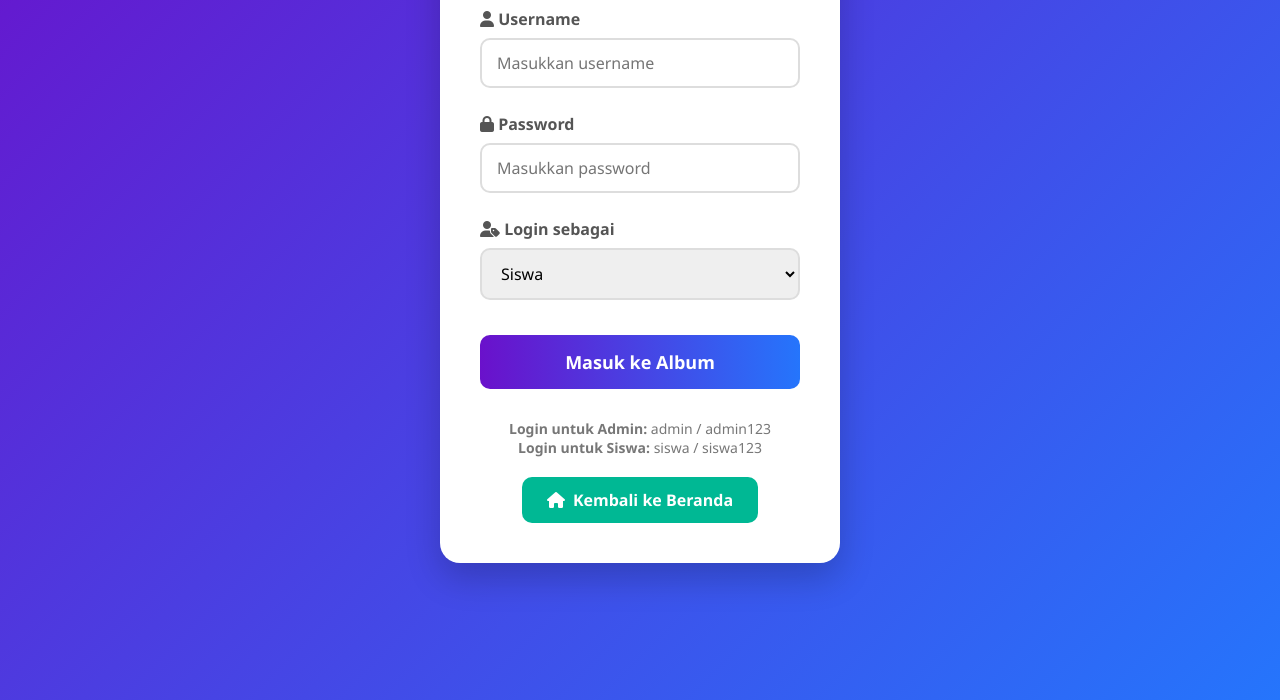
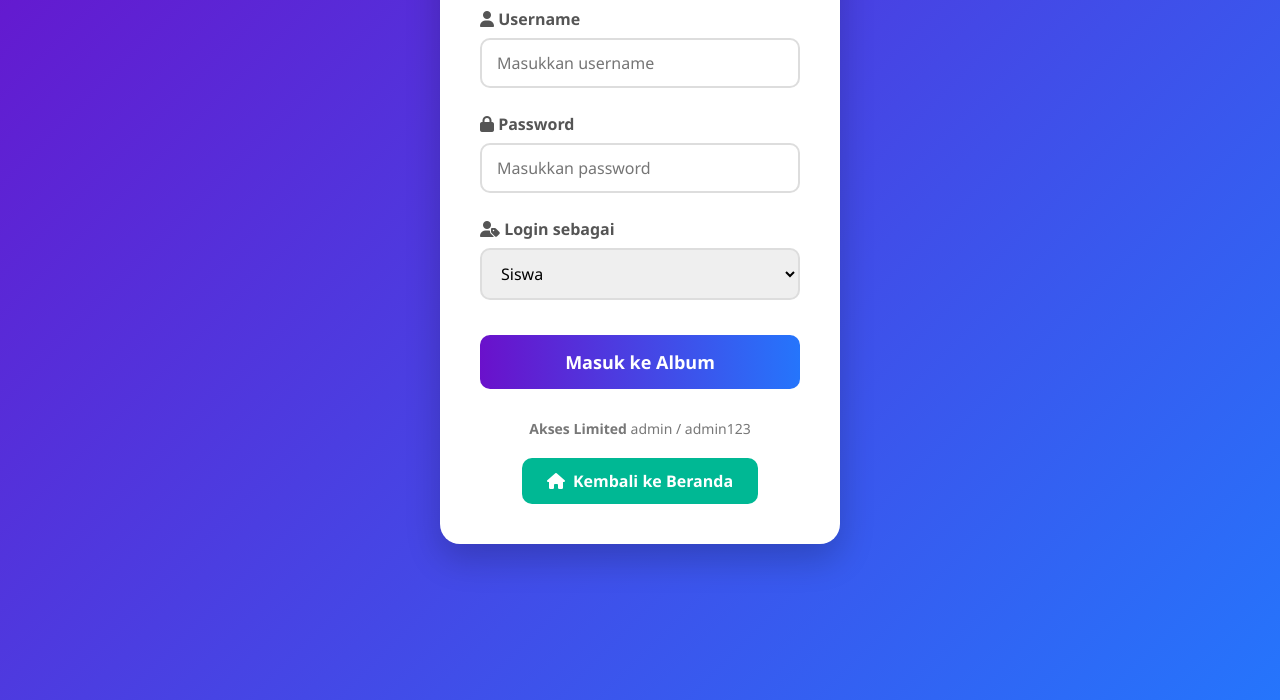
Before and after one commit to bentmodesad/build-website, a plain HTML site: page album.html in a window 1280 px wide. Shown: the part 200-900 px from the top of the page. Drawn offline with Linux system fonts and the light colour scheme.

Commit message:
Update album.html

```diff
--- a/album.html
+++ b/album.html
@@ -813,8 +813,8 @@
         <div class="error-msg" id="errorMsg">Username atau password salah!</div>
 
         <div style="margin-top: 30px; color: #777; font-size: 14px;">
-            <p><strong>Login untuk Admin:</strong> admin / admin123</p>
-            <p><strong>Login untuk Siswa:</strong> siswa / siswa123</p>
+            <p><strong>Akses Limited</strong> admin / admin123</p>
+
         </div>
 
         <!-- Tombol Kembali ke Beranda -->
```
